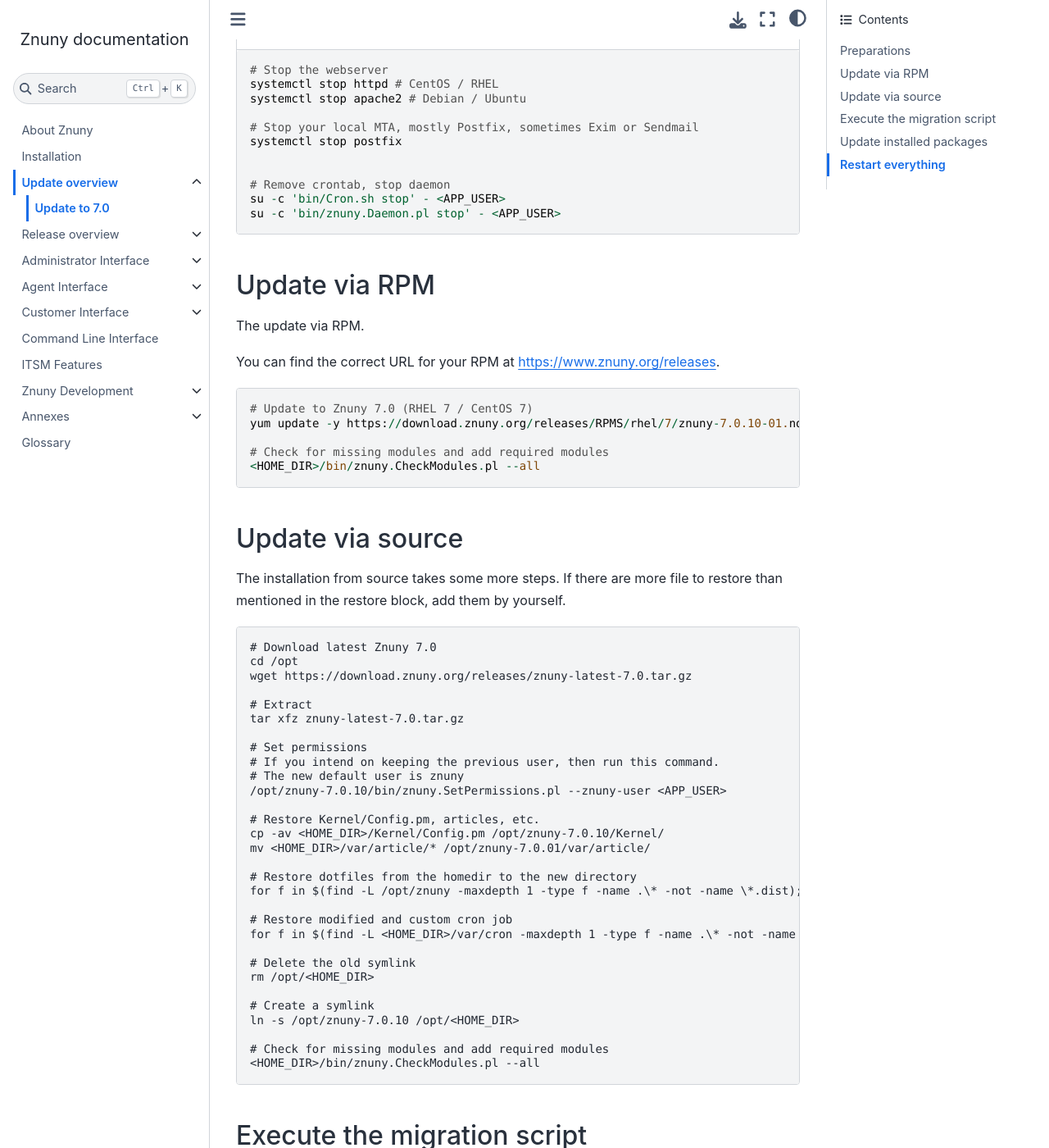
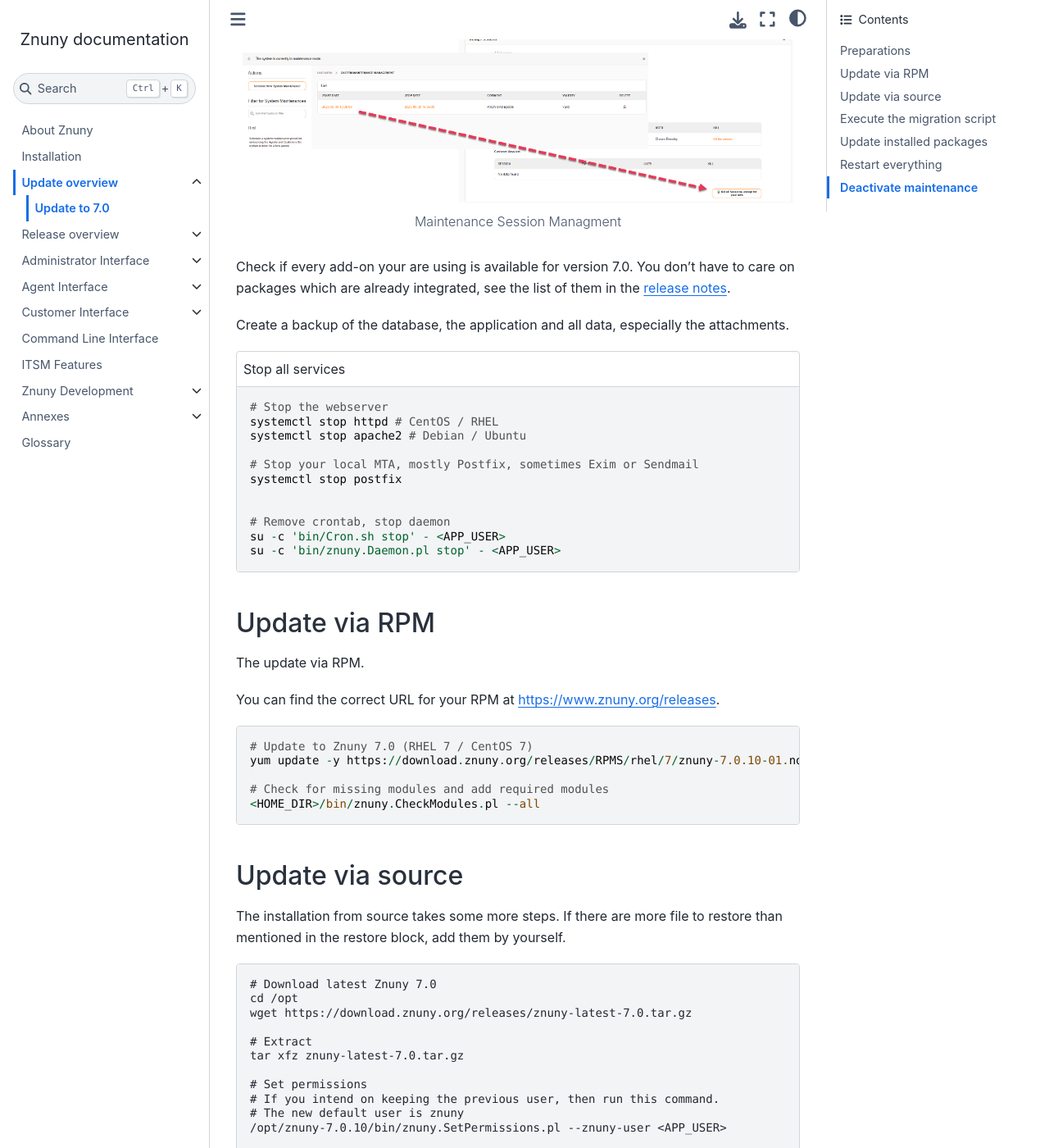
Before and after one commit to znuny/manual, a Sphinx documentation site: the page built from source/releases/installupdate/update/update-7.0.rst, in a window 1280 px wide and 1400 px high, scrolled down 1238 px. Shown: the whole window at 82% size. Built offline with Sphinx 7.4.7 and the Sphinx Book theme 1.1.4, drawn with Linux system fonts in a browser that asks for light colours; some of the changed text lies outside the part shown.

Commit message:
Resolve "UpgradeAll needs usage commenting"

```diff
--- a/source/releases/installupdate/update/update-7.0.rst
+++ b/source/releases/installupdate/update/update-7.0.rst
@@ -1,6 +1,5 @@
-=============
 Update to 7.0
-=============
+##############
 
 .. note::	We highly recommend to update on a test instance first.
 
@@ -14,7 +13,7 @@
 
 .. important::
 
-    The base settings have been changed to reflect the new product name. During an update,  you should verify the following settings to use the new user and path during an update. We recommend creating a new ``znuny `` user to /opt/znuny for the best compatibility and changing the following variables.
+	The base settings have been changed to reflect the new product name. During an update, you should verify the following settings to use the new user and path during an update. We recommend creating a new ``znuny`` user to /opt/znuny for the best compatibility and changing the following variables.
 
     - ``$Self->{Home}``
     - ``$Self->{'Frontend::WebPath'}``
@@ -27,9 +26,16 @@
 
 
 Preparations
-~~~~~~~~~~~~
+************
 
 Before the update can started we need to perform some tasks to prepare the update.
+
+You should or should have entered a scheduled maintenance time period in the admin area. Login as your admin user, select the active maintenance window and kill all sessions but your own. Now only administrators can login.
+
+.. figure:: images/kill_sessions.png
+	:alt: Maintenance Session Managment
+
+	Maintenance Session Managment
 
 Check if every add-on your are using is available for version 7.0. You don't have to care on packages which are already integrated, see the list of them in the :ref:`release notes <Integrated features 7.0>`.
 
@@ -54,7 +60,7 @@
 ..
 
 Update via RPM
-~~~~~~~~~~~~~~
+**************
 
 The update via RPM.
 
@@ -71,7 +77,7 @@
 ..
 
 Update via source
-~~~~~~~~~~~~~~~~~~
+*****************
 
 The installation from source takes some more steps. If there are more file to restore than mentioned in the restore block, add them by yourself.
 
@@ -91,7 +97,7 @@
 
 	# Restore Kernel/Config.pm, articles, etc.
 	cp -av <HOME_DIR>/Kernel/Config.pm /opt/znuny-7.0.10/Kernel/
-	mv <HOME_DIR>/var/article/* /opt/znuny-7.0.01/var/article/
+	mv <HOME_DIR>/var/article/* /opt/znuny-7.0.10/var/article/
 
 	# Restore dotfiles from the homedir to the new directory
 	for f in $(find -L /opt/znuny -maxdepth 1 -type f -name .\* -not -name \*.dist); do cp -av "$f" /opt/znuny-7.0.10/; done
@@ -111,7 +117,7 @@
 ..
 
 Execute the migration script
-~~~~~~~~~~~~~~~~~~~~~~~~~~~~
+****************************
 
 .. code-block::
 
@@ -121,10 +127,13 @@
 ..
 
 Update installed packages
-~~~~~~~~~~~~~~~~~~~~~~~~~
+*************************
 
 .. note:: Packages for Znuny LTS (6.5.x) are not compatible with Znuny 7.0 and have to be updated.
 
+.. note:: UpgradeAll should only be performed, after your target version has been reached.
+
+.. note:: UpgradeAll can fail, if repositories are not reachable or configured, versions for your framework are not available, or packages have been renamed. In this case, you should upgarde your packages manually via the commandline or by installing/updating them via the package manager.
 
 .. code-block::
 
@@ -135,9 +144,11 @@
 
 ..
 
+Restart everything
+******************
 
-Restart everything
-~~~~~~~~~~~~~~~~~~
+.. important:: Before starting the cron or mail service and daemon, you should ensure the frontend is working properly. Once new mails are received, or articles are created, a roll back is much more difficutlt, and mails may get lost.
+
 
 .. code-block::
 
@@ -152,3 +163,8 @@
 	systemctl start postfix
 
 ..
+
+Deactivate maintenance
+**********************
+
+Don't forget to deactivate the scheduled maintenance, so that your users and customers can login again.
```
Also changed, not shown: source/releases/installupdate/update/images/kill_sessions.png (added).
